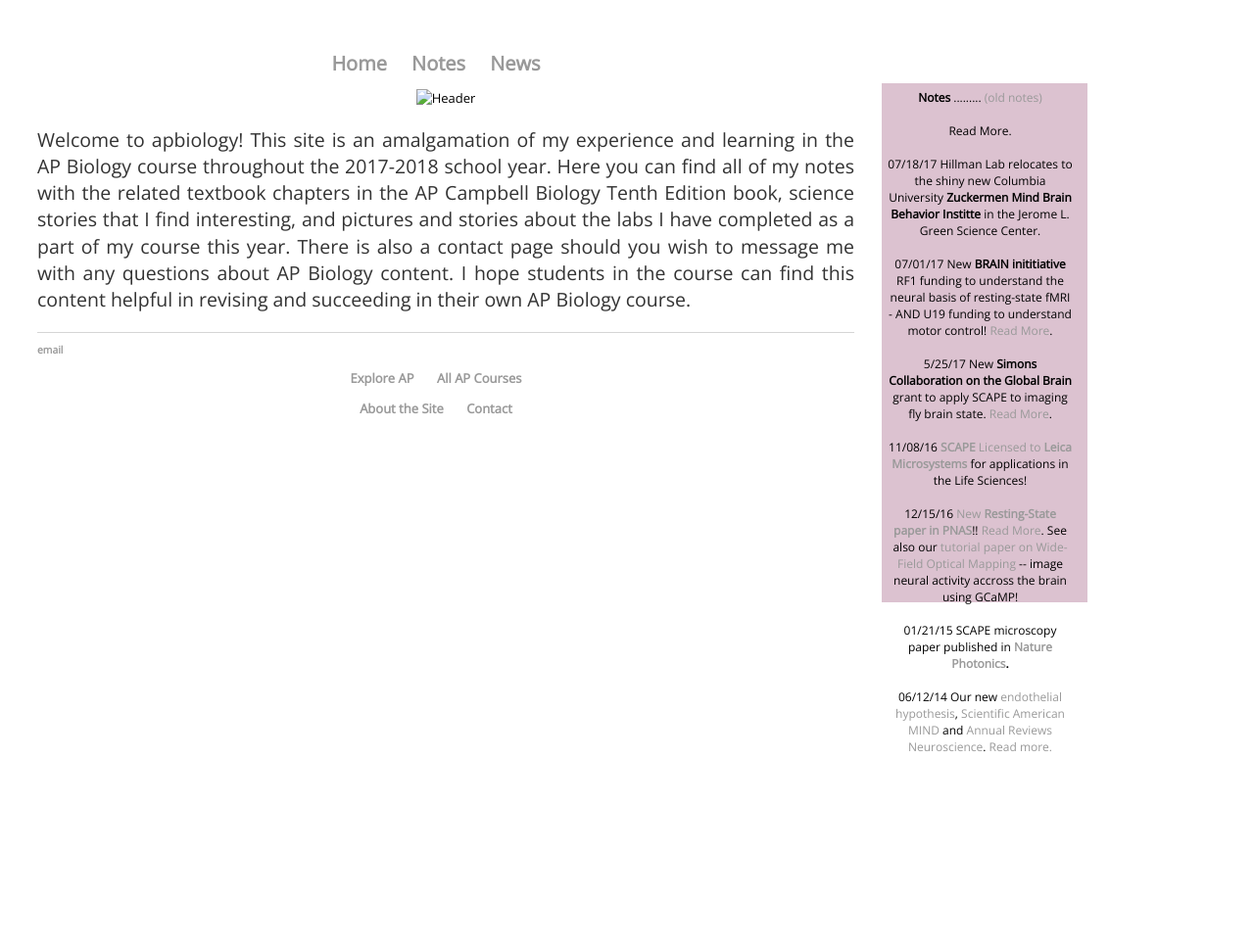
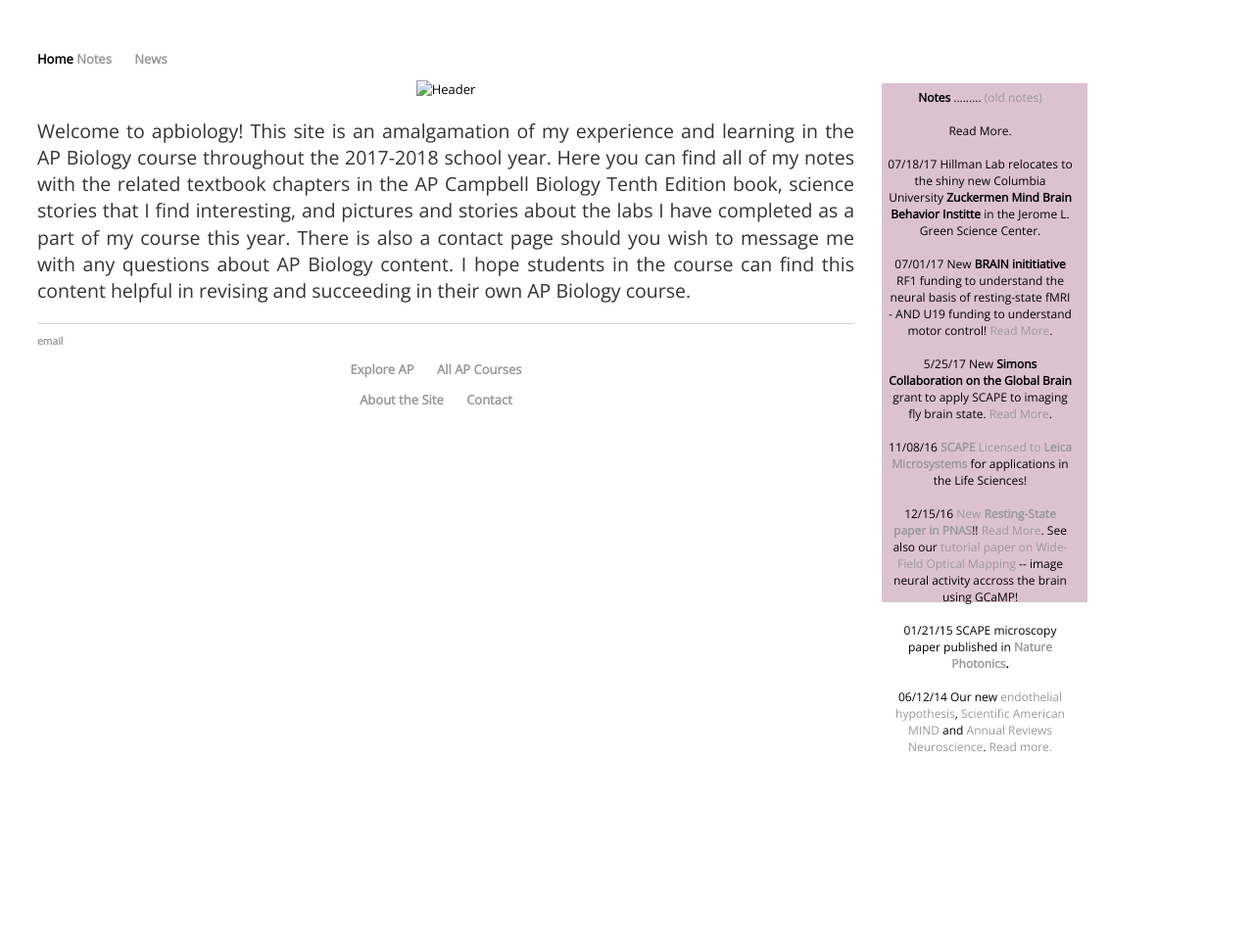
Before and after one commit to meganscarlett/meganscarlett.github.io, a Jekyll site: the page built from index.html, in a window 1280 px wide. Shown: the whole page at 98% size. Built offline with Jekyll 4.4.1, drawn with Linux system fonts in a browser that asks for light colours.

Commit message:
Update default.html

```diff
--- a/_layouts/default.html
+++ b/_layouts/default.html
@@ -10,7 +10,7 @@
 	<body>
 		<nav>
     		<ul>
-			<div style="font-size: 20px; color="#432B4D"><center><li><a href="/">Home</a></li>
+			<div style="font-size: 20px> p {color: #36284C}<center><li><a href="/">Home</a></li>
 	        	<li><a href="/notes">Notes</a></li>
         		<li><a href="https://www.sciencenews.org/">News</a></li></center>
     		</ul>
```
